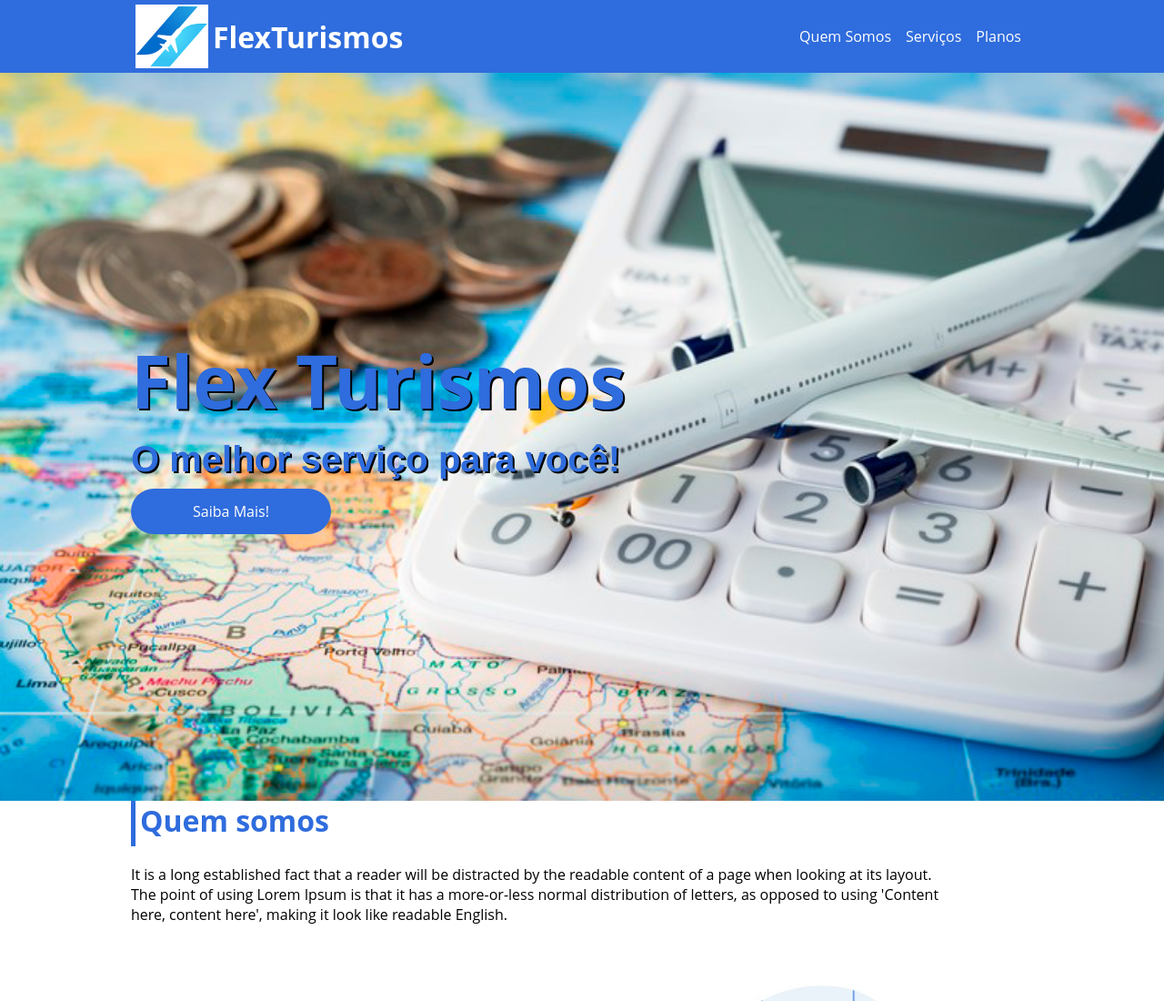
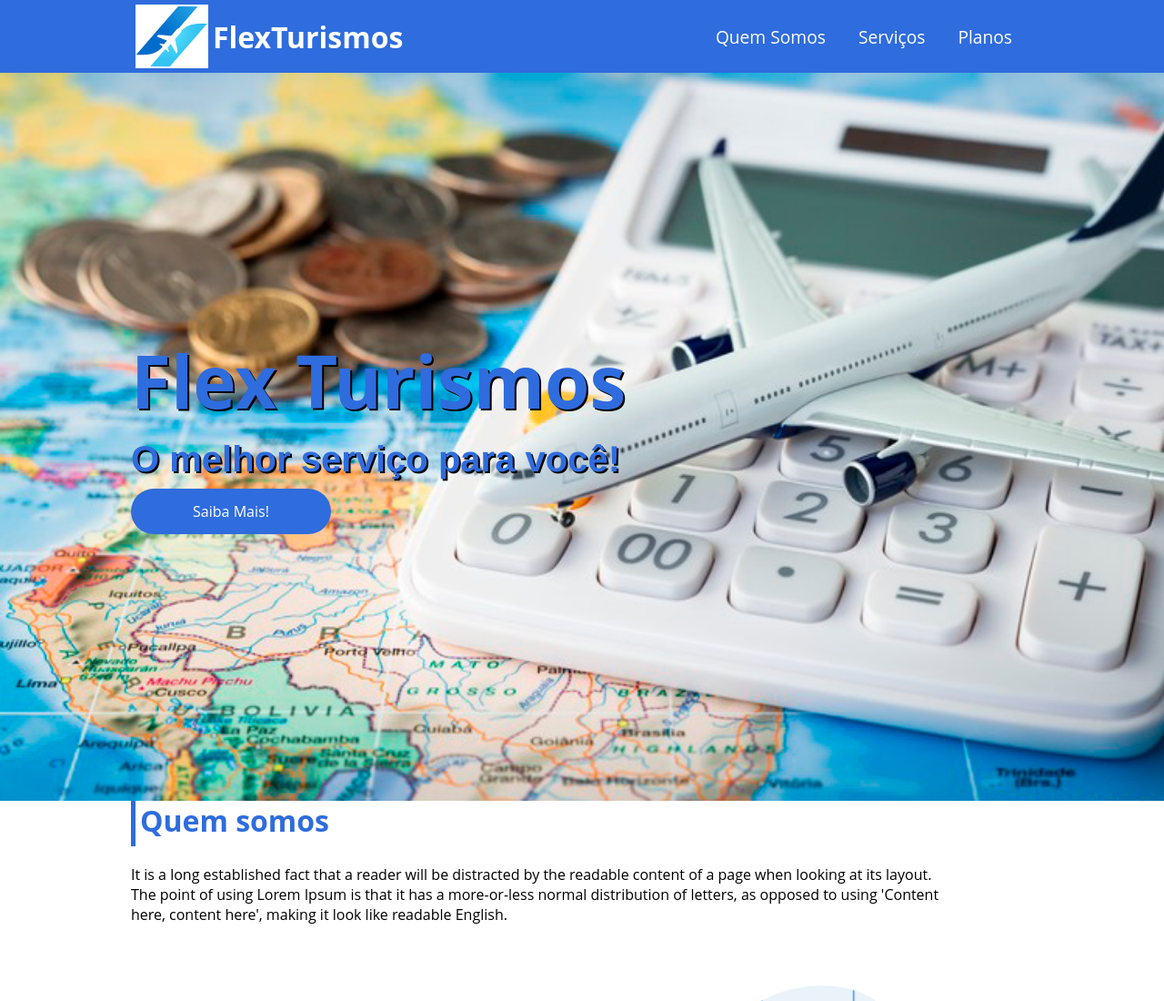
Before and after one commit to emersonpacifico/Flex-Turismo, a plain HTML site: page index.html in a window 1280 px wide. Shown: the top 1100 px of the page at 91% size. Drawn offline with Linux system fonts and the light colour scheme.

Commit message:
Pagina Turismo

```diff
--- a/style.css
+++ b/style.css
@@ -51,7 +51,7 @@ header{
 
 header .list-items{
 display: flex;
-max-width: 260px;
+max-width: 380px;
 width: 100%;
 justify-content: space-between;
 padding: 5px;
@@ -68,13 +68,20 @@ align-items: center;
     display: flex;
 }
 
+
 .list-items li a{
     color: white;
+    padding: 10px;
+    font-size: 1.2em;
 }
 
 .nav-items{
     display: flex;
     justify-content: space-between;
+}
+
+.nav-items a:hover{
+    color: red;
 }
 
 .nav-items ul{
```
Also changed, not shown: 2 other files.
